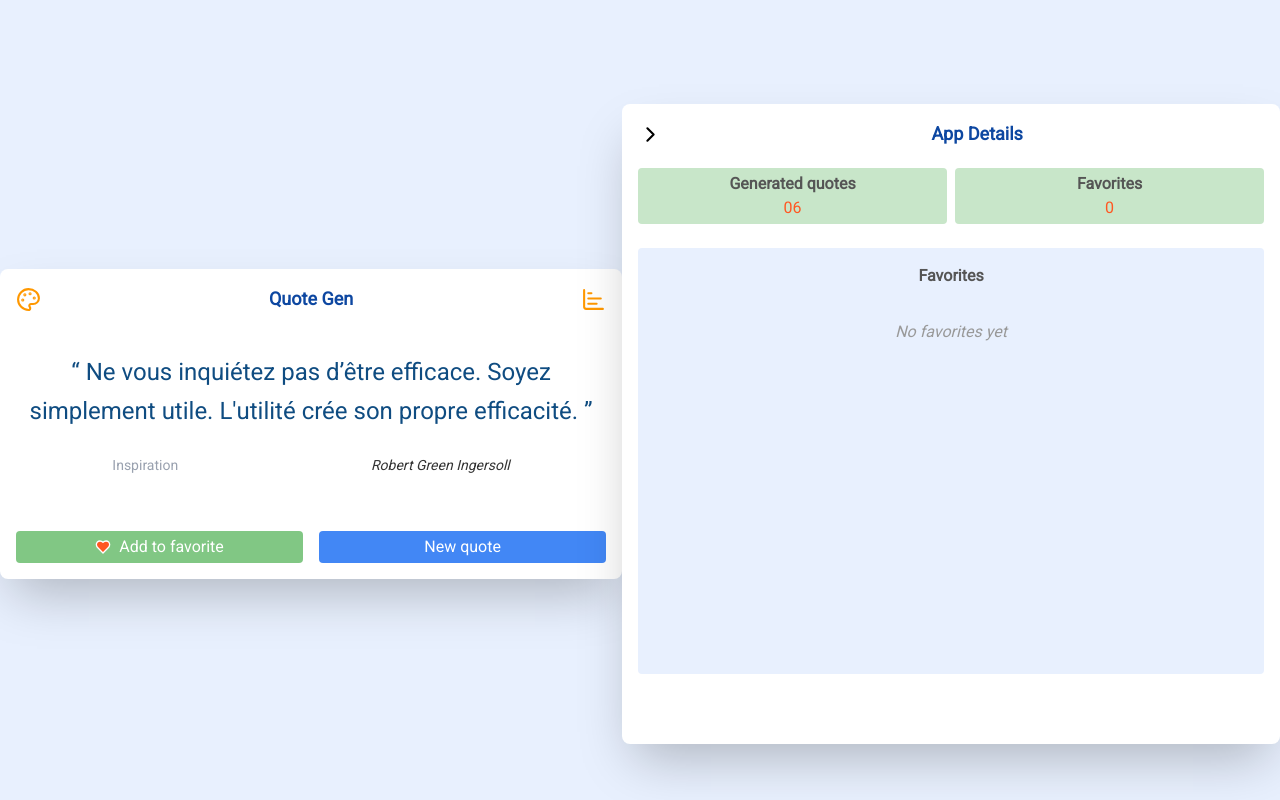
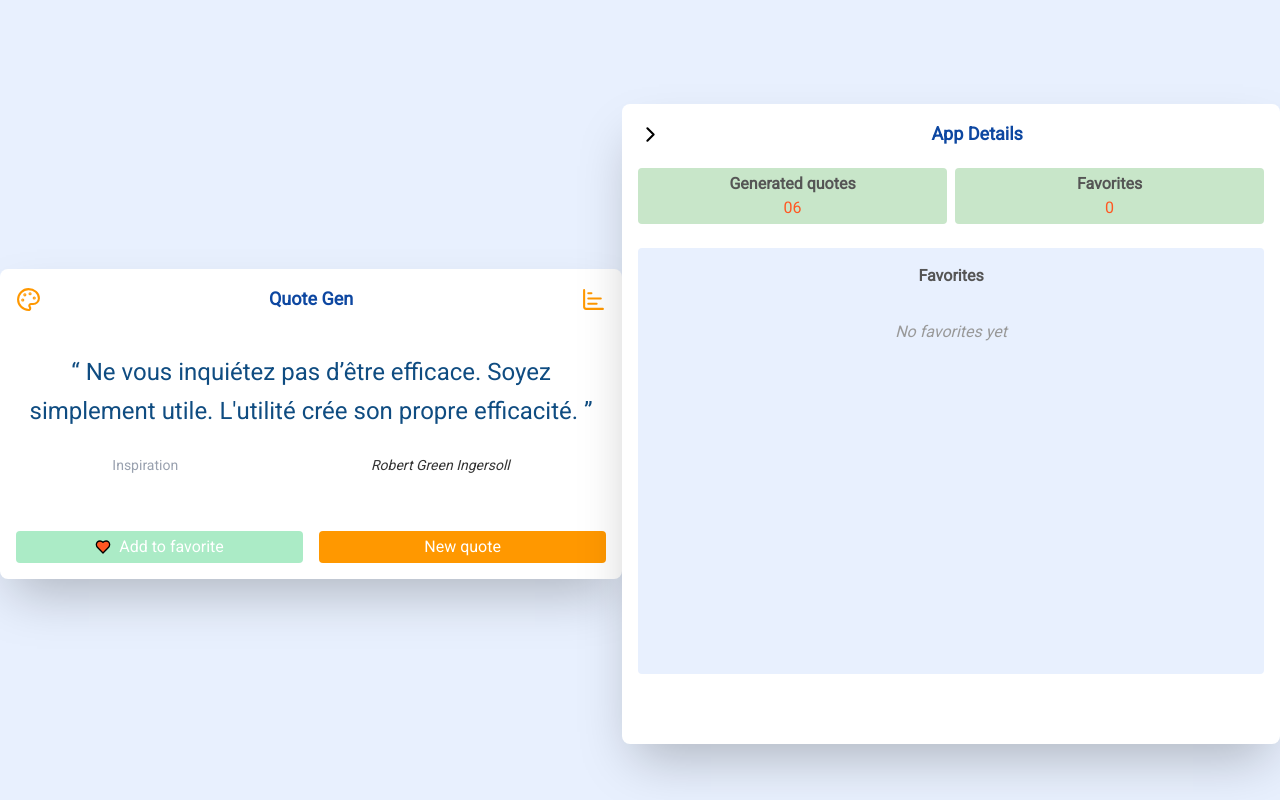
Before and after one commit to Innovat1k/wisecho, a React (Vite) app: page / in a window 1280 px wide. Built offline with nearby package versions, Linux system fonts and the light colour scheme.

Commit message:
feat: implement live theme preview with interactive selection

```diff
--- a/src/App.jsx
+++ b/src/App.jsx
@@ -9,17 +9,11 @@ import { AnimatePresence } from "framer-motion";
 function App() {
   const screen = useResponsive();
   const { showDetails, handleShowDetails } = useShowDetails();
-  const { isOpened, toggleThemeCard, changeTheme } = useTheme();
+  const { isModalOpen, toggleThemeCard, themeActions } = useTheme();
 
   return (
-    <div
-      className={`h-[100dvh] flex items-start justify-center md:items-center bg-[var(--bg)] overflow-hidden`}
-    >
-      <ThemeCard
-        isOpened={isOpened}
-        closeTMenu={toggleThemeCard}
-        changeTheme={changeTheme}
-      />
+    <div className="h-[100dvh] flex items-start justify-center md:items-center bg-[var(--bg)] overflow-hidden">
+      <ThemeCard isOpened={isModalOpen} themeActions={themeActions} />
 
       {screen.isMobile ? (
         <>
--- a/src/components/ThemeCard.jsx
+++ b/src/components/ThemeCard.jsx
@@ -2,27 +2,32 @@ import { LuX } from "react-icons/lu";
 import Button from "./Button";
 import { AnimatePresence, motion } from "framer-motion";
 
-function ThemeCard({ isOpened, closeTMenu, changeTheme }) {
+function ThemeCard({ isOpened, themeActions }) {
   const themesList = ["soft", "warm", "modern"];
+  // const themesList = ["🌤 Soft", "🍂 Warm", "🧊 Modern"];
+  const { applyTheme, previewTheme, cancelThemeChange } = themeActions;
 
   return (
     <AnimatePresence>
       {isOpened && (
         <>
           <motion.div
-            initial={{ opacity: 0, scale: 0 }}
+            initial={{ opacity: 0, scale: 0.95 }}
             animate={{ opacity: 1, scale: 1 }}
-            exit={{ opacity: 0 }}
-            className="fixed z-10 top-0 bg-neutral-800/90 w-full h-[100vh]"
+            exit={{ opacity: 0, scale: 0.95 }}
+            transition={{ type: "spring", stiffness: 300, damping: 25 }}
+            className="fixed z-10 top-0 bg-neutral-800/90 w-full h-[100vh] backdrop-blur-sm"
             key="th-overlay"
+            role="dialog"
+            aria-labelledby="modal-title"
+            aria-describedby="modal-description"
           ></motion.div>
+
           <motion.div
-            initial={{ opacity: 0 }}
-            animate={{ opacity: 1, transition: { type: "spring" } }}
-            exit={{
-              opacity: 0,
-              transition: { type: "tween", duration: 0.2 },
-            }}
+            initial={{ opacity: 0, y: -50 }}
+            animate={{ opacity: 1, y: 0 }}
+            exit={{ opacity: 0, y: 50 }}
+            transition={{ type: "spring", stiffness: 200, damping: 30 }}
             className="fixed z-20 top-10 w-4/5 bg-[var(--th-bg)] my-auto rounded-lg p-4"
             key="th-select"
           >
@@ -31,8 +36,9 @@ function ThemeCard({ isOpened, closeTMenu, changeTheme }) {
                 Change theme
               </h2>
               <LuX
+                aria-label="Close theme menu"
                 className="hover:scale-110 text-[var(--th-close-icon)] hover:text-[var(--th-close-icon-hover)] cursor-pointer duration-300"
-                onClick={closeTMenu}
+                onClick={cancelThemeChange}
                 size={25}
               />
             </div>
@@ -40,20 +46,39 @@ function ThemeCard({ isOpened, closeTMenu, changeTheme }) {
             <div className="flex justify-between items-center mb-6 gap-3">
               {themesList.map((theme, index) => (
                 <button
+                  aria-label="Preview theme"
                   className="bg-zinc-200 hover:bg-[var(--th-btn-hover)] active:bg-[var(--th-btn-active-bg)] w-1/3 p-1 rounded hover:shadow-sm transition-colors duration-300 cursor-pointer"
                   key={index}
-                  onClick={() => changeTheme(theme)}
+                  onClick={() => previewTheme(theme)}
                 >
                   <p>{theme}</p>
                 </button>
               ))}
             </div>
 
+            <div className="mb-6 transition-colors bg-neutral-800/90 p-4 rounded">
+              <div className="w-50 h-50 bg-[var(--bg)] mx-auto rounded-lg flex flex-col justify-center items-center p-4 gap-2">
+                <h3 className="text-sm text-[var(--text-primary)]">Theme</h3>
+                <div className="w-3/4 h-2/3 bg-[var(--container-bg)] rounded p-3 flex flex-col justify-center gap-4 items-center">
+                  <span className="text-xs text-center text-[var(--text-secondary)]">
+                    Modern & professionnal
+                  </span>
+                  <button className="text-xs py-1 px-2 bg-[var(--btn-primary-bg)] text-[var(--btn-primary-text)] rounded cursor-pointer">
+                    Click here !
+                  </button>
+                </div>
+              </div>
+            </div>
+
             <form
               className="w-1/2. flex grid. grid-cols-2 justify-end gap-4"
-              onSubmit={changeTheme}
+              onSubmit={applyTheme}
             >
-              <Button label="Cancel" type="button" onClick={closeTMenu} />
+              <Button
+                label="Cancel"
+                type="button"
+                onClick={cancelThemeChange}
+              />
               <Button label="Save" type="submit" />
             </form>
           </motion.div>
--- a/src/hooks/useTheme.js
+++ b/src/hooks/useTheme.js
@@ -4,37 +4,63 @@ import { useEffect, useState } from "react";
 
 export const useTheme = () => {
   const [theme, setTheme] = useAtom(appTheme);
-  const [themesChange, setThemesChange] = useState({
+  const [themeState, setThemeState] = useState({
     current: "",
-    selected: false,
+    selected: theme,
   });
-  const [isOpened, setIsOpened] = useState(false);
+  const [isModalOpen, setIsModalOpen] = useState(false);
 
   // Effect to apply the theme class to the body element
   useEffect(() => {
     document.body.className = theme;
-    console.log(document.body.className);
   }, [theme]);
 
-  // Function to toggle the theme
-  const changeTheme = (newTheme) => {
-    setThemesChange({
-      ...themesChange,
-      current: newTheme,
-      selected: !themesChange.selected,
+  // Function to choose & preview theme
+  const previewTheme = (newTheme) => {
+    setThemeState({
+      ...themeState,
+      current: theme,
+      selected: newTheme,
     });
     setTheme(newTheme);
   };
 
-  // Function to toggle the theme card
+  // Function to open/close the theme card
   const toggleThemeCard = () => {
-    setIsOpened(!isOpened);
+    setIsModalOpen(!isModalOpen);
+  };
+
+  // Function to cancel theme change
+  const cancelThemeChange = (e) => {
+    e.preventDefault();
+    setThemeState({
+      current: themeState.current,
+      selected: "",
+    });
+    setTheme(themeState.current);
+    setIsModalOpen(!isModalOpen);
   };
 
   // Function to apply theme change
-  const applyChanges = (e) => {
+  const applyTheme = (e) => {
     e.preventDefault();
+    setTheme(themeState.selected);
+    setThemeState({
+      current: themeState.selected,
+      selected: "",
+    });
+    setIsModalOpen(!isModalOpen);
+    console.log(theme);
   };
 
-  return { theme, changeTheme, isOpened, toggleThemeCard };
+  return {
+    theme,
+    isModalOpen,
+    toggleThemeCard,
+    themeActions: {
+      applyTheme,
+      cancelThemeChange,
+      previewTheme,
+    },
+  };
 };
--- a/src/themes/themes.css
+++ b/src/themes/themes.css
@@ -25,22 +25,24 @@ h3 {
   --no-favorites: #aaa;
 
   /* ThemeCard */
-  --themecard-bg: #fff; /* Fond du ThemeCard */
-  --themecard-title: #000; /* Titre du ThemeCard */
-  --themecard-text: #555; /* Texte du ThemeCard */
-  --themecard-close-icon: #ccc; /* Icône de fermeture */
+  --th-bg: #fff; /* Fond du ThemeCard */
+  --th-title: #000; /* Titre du ThemeCard */
+  --th-text: #555; /* Texte du ThemeCard */
+  --th-close-icon: #ccc; /* Icône de fermeture */
 
   /* Boutons Principaux */
-  --btn-primary-bg: #4287f5; /* Bleu ciel */
-  --btn-primary-text: #fff; /* Texte blanc */
-  --btn-primary-hover: #2176ff; /* Bleu plus foncé */
-  --btn-primary-active: #1e40af; /* Bleu très foncé */
+  --btn-primary-bg: #4287f5; /* Couleur par défaut */
+  --btn-primary-text: #ffffff;
+  --btn-primary-text-hover: #ffffff;
+  --btn-primary-bg-hover: #39acef; /* Légèrement plus clair ou plus foncé selon le thème */
+  --btn-primary-active: #1e88e5; /* État actif */
 
   /* Bouton Secondaire (Ajouter aux Favoris) */
-  --btn-secondary-bg: #81c784; /* Vert clair */
-  --btn-secondary-text: #fff; /* Texte blanc */
-  --btn-secondary-hover: #66bb6a; /* Vert moyen */
-  --btn-secondary-active: #43a047; /* Vert foncé */
+  --btn-secondary-bg: #81c784;
+  --btn-secondary-text: #000000;
+  --btn-secondary-text-hover: #000000;
+  --btn-secondary-bg-hover: #6fbf6f;
+  --btn-secondary-active: #43a047;
 
   /* Icônes */
   --icon-primary: #4287f5; /* Couleur principale des icônes */
@@ -80,8 +82,22 @@ body.soft {
   --th-btn-hover: #bbdefb; /* Bleu pâle */
   --th-btn-active: #64b5f6; /* Bleu actif */
 
+  /* Boutons Principaux */
+  --btn-primary-bg: #4287f5; /* Sky Blue */
+  --btn-primary-text: #ffffff;
+  --btn-primary-text-hover: #ffffff;
+  --btn-primary-bg-hover: #39acef; /* Lighter Blue */
+  --btn-primary-active: #1e8ecf; /* Slightly darker for active state */
+
+  /* Bouton Secondaire */
+  --btn-secondary-bg: #81c784; /* Mint Green */
+  --btn-secondary-text: #000000;
+  --btn-secondary-text-hover: #000000;
+  --btn-secondary-bg-hover: #6fbf6f; /* Lighter Mint Green */
+  --btn-secondary-active: #43a047; /* Forest Green */
 
   /* Hover/Active des Boutons */
+  --btn-bg: #1976d2; /* Bleu foncé */
   --btn-primary-hover: #3578e4; /* Sky Blue */
   --btn-primary-active: #1e90ff; /* Dodger Blue */
   --btn-secondary-hover: #66bb6a; /* Vert moyen */
@@ -127,7 +143,22 @@ body.warm {
   --th-btn-hover: #ffe0b2; /* Beige plus intense */
   --th-btn-active: #fbc02d; /* Doré actif */
 
+  /* Boutons Principaux */
+  --btn-primary-bg: #fbc02d; /* Golden Yellow */
+  --btn-primary-text: #333333;
+  --btn-primary-text-hover: #333333;
+  --btn-primary-bg-hover: #ffd700; /* Bright Yellow */
+  --btn-primary-active: #cc9900; /* Amber Gold */
+
+  /* Bouton Secondaire */
+  --btn-secondary-bg: #ffc7d0; /* Blush Pink */
+  --btn-secondary-text: #ffffff;
+  --btn-secondary-text-hover: #ffffff;
+  --btn-secondary-bg-hover: #ffb3d1; /* Lighter Pink */
+  --btn-secondary-active: #ff5c8d; /* Rose Red */
+
   /* Hover/Active des Boutons */
+  --btn-bg: #f57c00; /* Orange chaud */
   --btn-primary-hover: #fbc02d; /* Golden Yellow */
   --btn-primary-active: #cc9900; /* Amber Gold */
   --btn-secondary-hover: #ff8fa3; /* Rose clair */
@@ -173,7 +204,22 @@ body.modern {
   --th-btn-hover: #c8e6c9; /* Vert clair */
   --th-btn-active: #81c784; /* Vert actif */
 
+  /* Boutons Principaux */
+  --btn-primary-bg: #ff9800; /* Coral Blaze */
+  --btn-primary-text: #ffffff;
+  --btn-primary-text-hover: #ffffff;
+  --btn-primary-bg-hover: #ff8f00; /* Slightly lighter or darker */
+  --btn-primary-active: #e64a19; /* Flame Red */
+
+  /* Bouton Secondaire */
+  --btn-secondary-bg: #abebc6; /* Fresh Mint */
+  --btn-secondary-text: #000000;
+  --btn-secondary-text-hover: #000000;
+  --btn-secondary-bg-hover: #81c784; /* Mint Green */
+  --btn-secondary-active: #4caf50; /* Green */
+
   /* Hover/Active des Boutons */
+  --btn-bg: #0d47a1; /* Bleu profond */
   --btn-primary-hover: #ff9800; /* Coral Blaze */
   --btn-primary-active: #e64a19; /* Deep Flame */
   --btn-secondary-hover: #589270; /* Menthe clair */
```
